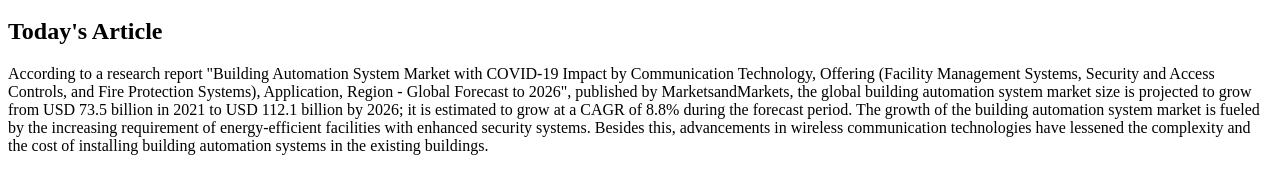
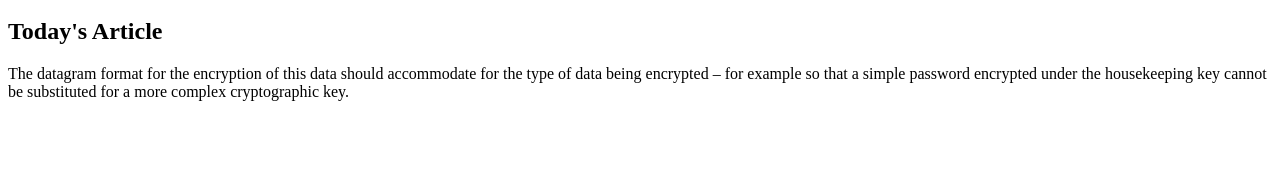
Before and after one commit to ccosmos3/web-n, a plain HTML site: page article.html in a window 1280 px wide. Shown: the part 140-334 px from the top of the page. Drawn offline with Linux system fonts and the light colour scheme.

Commit message:
Update article.html

```diff
--- a/article.html
+++ b/article.html
@@ -17,7 +17,8 @@
         <h2>Today's Article</h2>
 
         <p>
-            According to a research report "Building Automation System Market with COVID-19 Impact by Communication Technology, Offering (Facility Management Systems, Security and Access Controls, and Fire Protection Systems), Application, Region - Global Forecast to 2026", published by MarketsandMarkets, the global building automation system market size is projected to grow from USD 73.5 billion in 2021 to USD 112.1 billion by 2026; it is estimated to grow at a CAGR of 8.8% during the forecast period. The growth of the building automation system market is fueled by the increasing requirement of energy-efficient facilities with enhanced security systems. Besides this, advancements in wireless communication technologies have lessened the complexity and the cost of installing building automation systems in the existing buildings.
+            The datagram format for the encryption of this data should accommodate for the type of data being encrypted – for example so that a simple password encrypted under the housekeeping key cannot be substituted for a more complex cryptographic key.
         </p>
+
     </body>
 </html>
```
